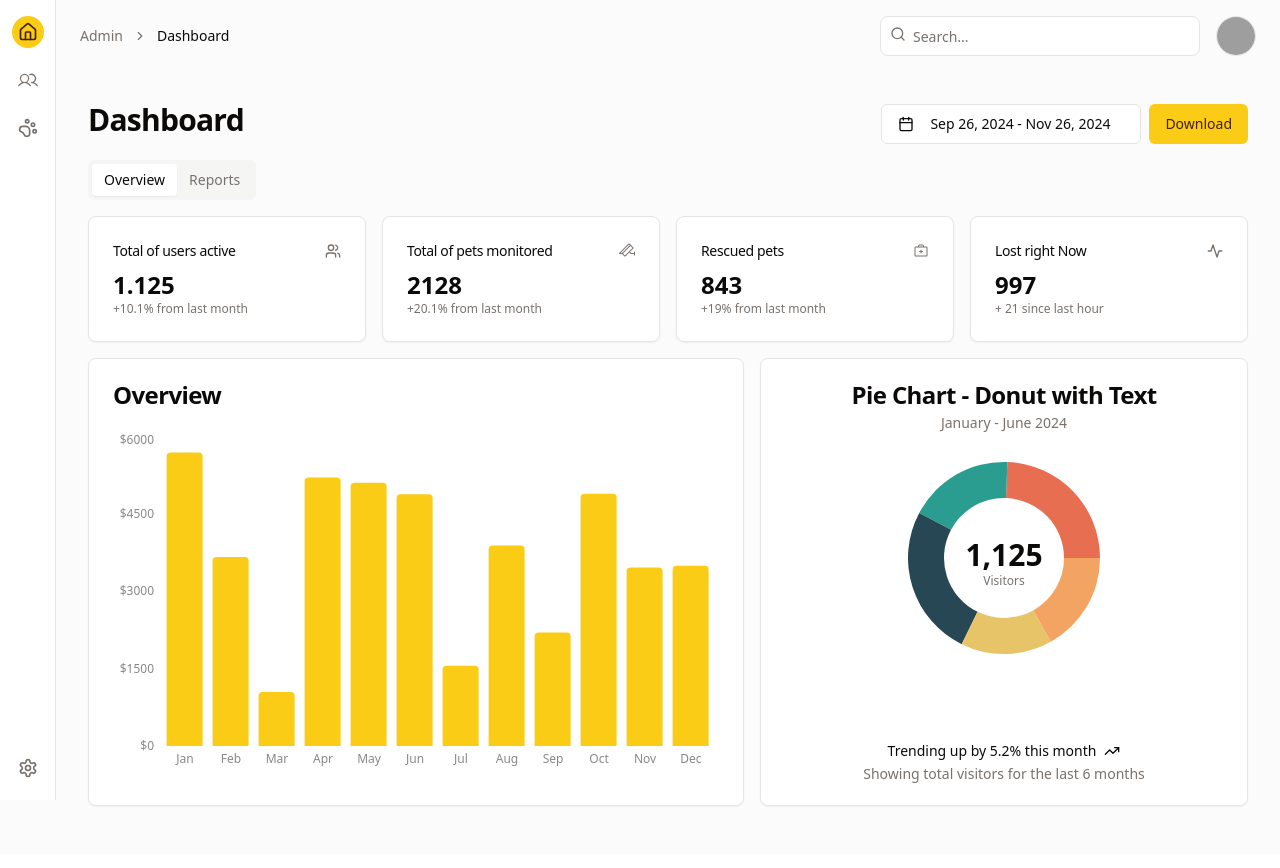
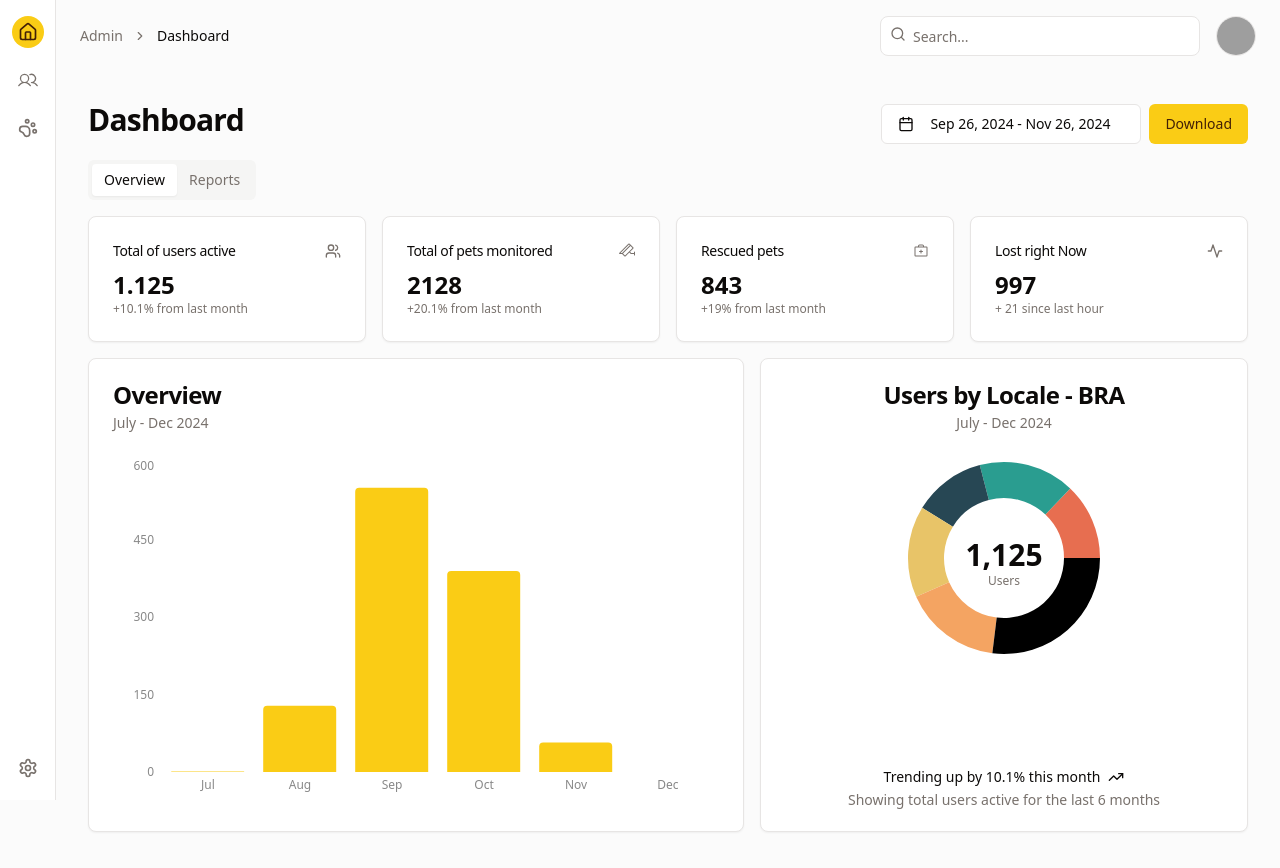
Before and after one commit to AGASALHA/pettrackweb, a React (Vite) app: page /admin in a window 1280 px wide. Shown: the top 868 px of the page. Built offline with nearby package versions, Linux system fonts and the light colour scheme; grey boxes are pictures that could not be loaded.

Commit message:
:sparkles: feat: dash board principal finalizado

```diff
--- a/src/components/dashboardcomponents/multiple-chart.tsx
+++ b/src/components/dashboardcomponents/multiple-chart.tsx
@@ -42,7 +42,7 @@ export function PetsMonitor() {
   return (
     <Card className="col-span-4">
       <CardHeader>
-        <CardTitle>Overview of all pets</CardTitle>
+        <CardTitle>Overview of all pets by locale</CardTitle>
         <CardDescription>Current year 2024</CardDescription>
       </CardHeader>
       <CardContent>
--- a/src/components/dashboardcomponents/overview.tsx
+++ b/src/components/dashboardcomponents/overview.tsx
@@ -2,52 +2,28 @@ import { Bar, BarChart, ResponsiveContainer, XAxis, YAxis } from "recharts"
 
 const data = [
   {
-    name: "Jan",
-    total: Math.floor(Math.random() * 5000) + 1000,
-  },
-  {
-    name: "Feb",
-    total: Math.floor(Math.random() * 5000) + 1000,
-  },
-  {
-    name: "Mar",
-    total: Math.floor(Math.random() * 5000) + 1000,
-  },
-  {
-    name: "Apr",
-    total: Math.floor(Math.random() * 5000) + 1000,
-  },
-  {
-    name: "May",
-    total: Math.floor(Math.random() * 5000) + 1000,
-  },
-  {
-    name: "Jun",
-    total: Math.floor(Math.random() * 5000) + 1000,
-  },
-  {
     name: "Jul",
-    total: Math.floor(Math.random() * 5000) + 1000,
+    total: 1,
   },
   {
     name: "Aug",
-    total: Math.floor(Math.random() * 5000) + 1000,
+    total: 128,
   },
   {
     name: "Sep",
-    total: Math.floor(Math.random() * 5000) + 1000,
+    total: 550,
   },
   {
     name: "Oct",
-    total: Math.floor(Math.random() * 5000) + 1000,
+    total: 389,
   },
   {
     name: "Nov",
-    total: Math.floor(Math.random() * 5000) + 1000,
+    total: 57,
   },
   {
     name: "Dec",
-    total: Math.floor(Math.random() * 5000) + 1000,
+    total: 0,
   },
 ]
 
@@ -67,7 +43,7 @@ export function Overview() {
           fontSize={12}
           tickLine={false}
           axisLine={false}
-          tickFormatter={(value) => `$${value}`}
+          tickFormatter={(value) => `${value}`}
         />
         <Bar
           dataKey="total"
--- a/src/components/dashboardcomponents/piechart.tsx
+++ b/src/components/dashboardcomponents/piechart.tsx
@@ -22,40 +22,45 @@ import {
 } from "@/components/ui/chart"
 
 const chartData = [
-  { browser: "chrome", visitors: 275, fill: "var(--color-chrome)" },
-  { browser: "safari", visitors: 200, fill: "var(--color-safari)" },
-  { browser: "firefox", visitors: 287, fill: "var(--color-firefox)" },
-  { browser: "edge", visitors: 173, fill: "var(--color-edge)" },
-  { browser: "other", visitors: 190, fill: "var(--color-other)" },
+  { browser: "north", visitors: 145, fill: "hsl(var(--chart-1))" },
+  { browser: "northeast", visitors: 182, fill: "hsl(var(--chart-2))" },
+  { browser: "south", visitors: 137, fill: "hsl(var(--chart-3))" },
+  { browser: "southeast", visitors: 173, fill: "hsl(var(--chart-4))" },
+  { browser: "center", visitors: 185, fill: "hsl(var(--chart-5))" },
+  { browser: "centerwest", visitors: 303, fill: "hsl(var(--chart-6))" },
 ]
-
 const chartConfig = {
-  visitors: {
-    label: "Visitors",
+  users: {
+    label: "Users",
   },
-  chrome: {
-    label: "Chrome",
+  north: {
+    label: "North",
     color: "hsl(var(--chart-1))",
   },
-  safari: {
-    label: "Safari",
+  northeast: {
+    label: "Northeast",
     color: "hsl(var(--chart-2))",
   },
-  firefox: {
-    label: "Firefox",
-    color: "hsl(var(--chart-3))",
+  south: {
+    label: 'South',
+    color: 'hsl(var(--chart-3))',
   },
-  edge: {
-    label: "Edge",
+  southeast: {
+    label: "Southeast",
     color: "hsl(var(--chart-4))",
   },
-  other: {
-    label: "Other",
+  center: {
+    label: "Center",
     color: "hsl(var(--chart-5))",
   },
+  centerwest: {
+    label: "Centerwest",
+    color: "hsl(var(--chart-6))",
+  },
+
 } satisfies ChartConfig
 
-export function PieChartComponent() {
+export function UserByLocale() {
   const totalVisitors = React.useMemo(() => {
     return chartData.reduce((acc, curr) => acc + curr.visitors, 0)
   }, [])
@@ -63,8 +68,8 @@ export function PieChartComponent() {
   return (
     <Card className="flex flex-col col-span-3">
       <CardHeader className="items-center pb-0">
-        <CardTitle>Pie Chart - Donut with Text</CardTitle>
-        <CardDescription>January - June 2024</CardDescription>
+        <CardTitle>Users by Locale - BRA</CardTitle>
+        <CardDescription>July - Dec 2024</CardDescription>
       </CardHeader>
       <CardContent className="flex-1 pb-0">
         <ChartContainer
@@ -105,7 +110,7 @@ export function PieChartComponent() {
                           y={(viewBox.cy || 0) + 24}
                           className="fill-muted-foreground"
                         >
-                          Visitors
+                          Users
                         </tspan>
                       </text>
                     )
@@ -118,10 +123,10 @@ export function PieChartComponent() {
       </CardContent>
       <CardFooter className="flex-col gap-2 text-sm">
         <div className="flex items-center gap-2 font-medium leading-none">
-          Trending up by 5.2% this month <TrendingUp className="w-4 h-4" />
+          Trending up by 10.1% this month <TrendingUp className="w-4 h-4" />
         </div>
         <div className="leading-none text-muted-foreground">
-          Showing total visitors for the last 6 months
+          Showing total users active for the last 6 months
         </div>
       </CardFooter>
     </Card>
--- a/src/screens/Admin.tsx
+++ b/src/screens/Admin.tsx
@@ -25,6 +25,7 @@ import { Button } from "@/components/ui/button"
 import {
   Card,
   CardContent,
+  CardDescription,
   CardHeader,
   CardTitle,
 } from "@/components/ui/card"
@@ -56,7 +57,7 @@ import { Avatar, AvatarFallback, AvatarImage } from '@/components/ui/avatar'
 import { UserContext } from '@/Context/userContext'
 import { useContext } from 'react'
 import { Overview } from '@/components/dashboardcomponents/overview'
-import { PieChartComponent } from '@/components/dashboardcomponents/piechart'
+import { UserByLocale } from '@/components/dashboardcomponents/piechart'
 import { CalendarDateRangePicker } from '@/components/dashboardcomponents/date-range-picker'
 import { FirstAidKit, SecurityCamera, Users } from '@phosphor-icons/react'
 import { PetsMonitor } from '@/components/dashboardcomponents/multiple-chart'
@@ -332,13 +333,14 @@ export function Admin() {
                   <Card className="col-span-4">
                     <CardHeader>
                       <CardTitle>Overview</CardTitle>
+                      <CardDescription>July - Dec 2024</CardDescription>
                     </CardHeader>
                     <CardContent className="pl-2">
                       <Overview />
                     </CardContent>
                   </Card>
 
-                  <PieChartComponent />
+                  <UserByLocale />
 
                 </div>
               </TabsContent>
```
